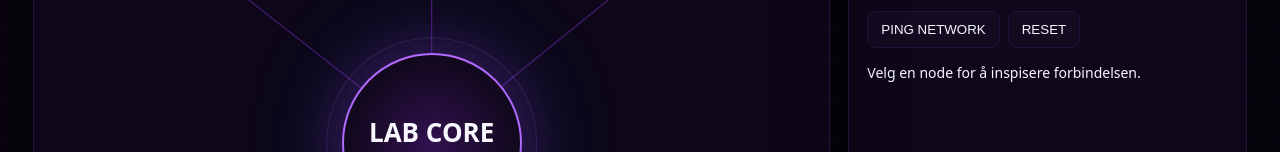
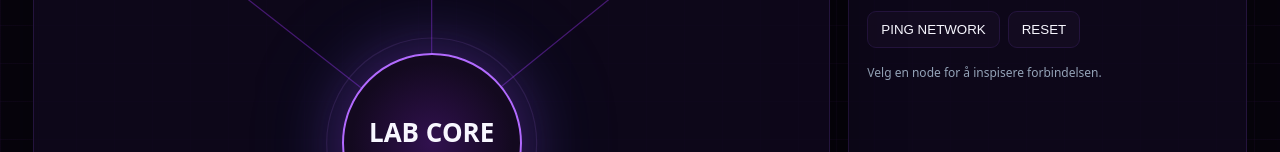
Before and after one commit to abla86/lab-core, a plain HTML site: page index.html in a window 1280 px wide. Shown: the part 393-545 px from the top of the page. Drawn offline with Linux system fonts and the light colour scheme.

Commit message:
Move selected-state styling into stylesheet

```diff
--- a/css/lab-core.css
+++ b/css/lab-core.css
@@ -22,3 +22,4 @@
     .side{padding:18px}.side h2{margin-top:0}.feed{display:grid;gap:8px}.feed div{padding:9px;background:#090611;border:1px solid #1b112a;border-radius:8px;font:11px ui-monospace,monospace}.feed b{color:var(--cyan)}
     .actions{display:flex;gap:8px;flex-wrap:wrap;margin-top:14px}.actions button{padding:10px 13px;border-radius:9px;border:1px solid var(--line);background:#130b20;color:var(--text);cursor:pointer}.actions button:hover{border-color:var(--purple)}
     @media(max-width:900px){.core{grid-template-columns:1fr}.network{min-height:600px}.node{width:130px}.hub{width:150px;height:150px}}
+.selected{color:var(--muted);font-size:12px;margin-top:16px}
```
